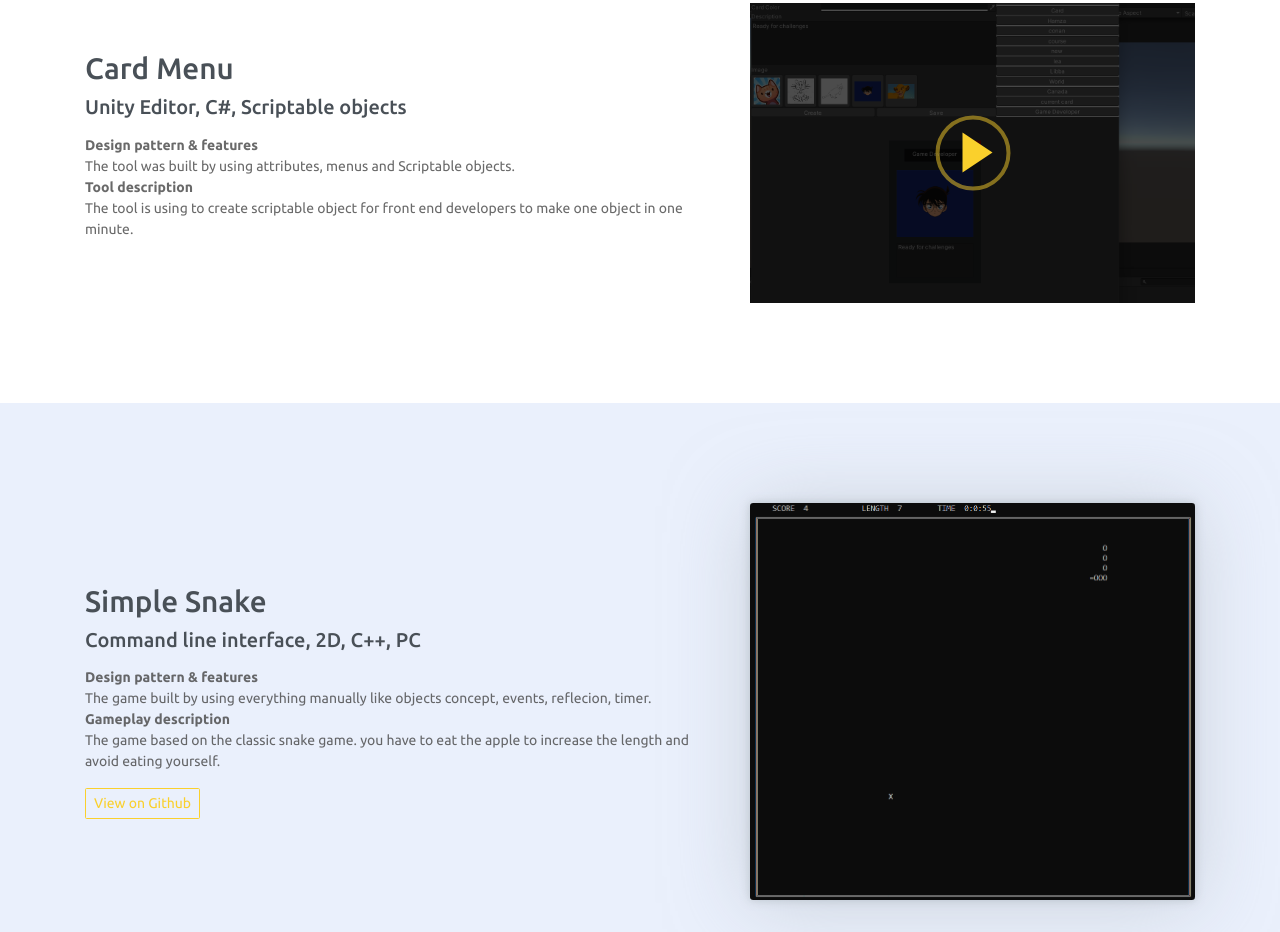
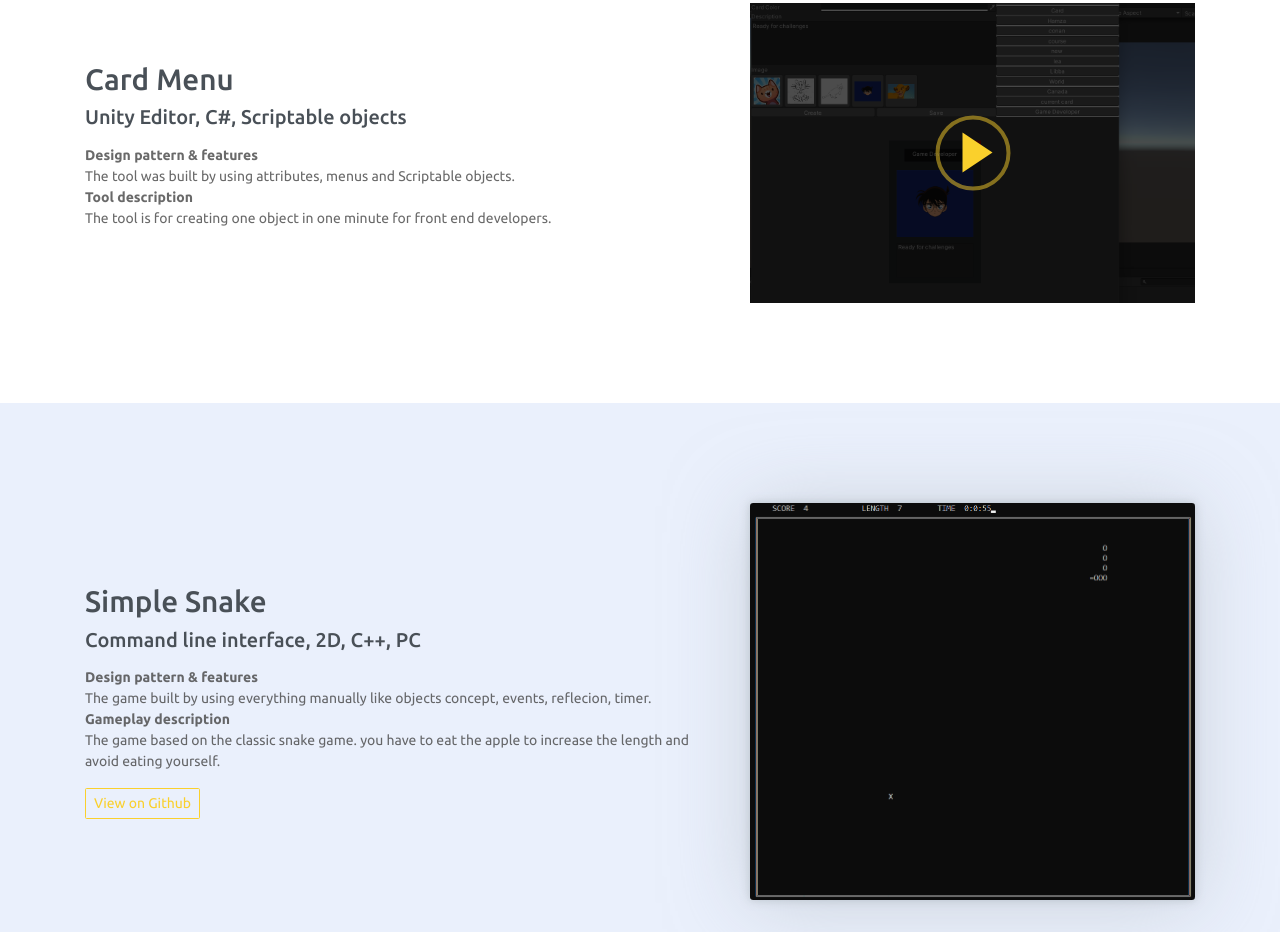
Before and after one commit to HamzaLabib/portfolio, a plain HTML site: page index.html in a window 1280 px wide. Shown: the part 6933-7865 px from the top of the page. Drawn offline with Linux system fonts and the light colour scheme.

Commit message:
Update index.html

```diff
--- a/index.html
+++ b/index.html
@@ -568,7 +568,7 @@
                         <strong>Design pattern & features</strong><br>
                         The tool was built by using attributes, menus and Scriptable objects.
                         <br><strong>Tool description</strong><br>
-                        The tool is using to create scriptable object for front end developers to make one object in one minute.
+                        The tool is for creating one object in one minute for front end developers.
                     </p>
 
                 </div>
```
